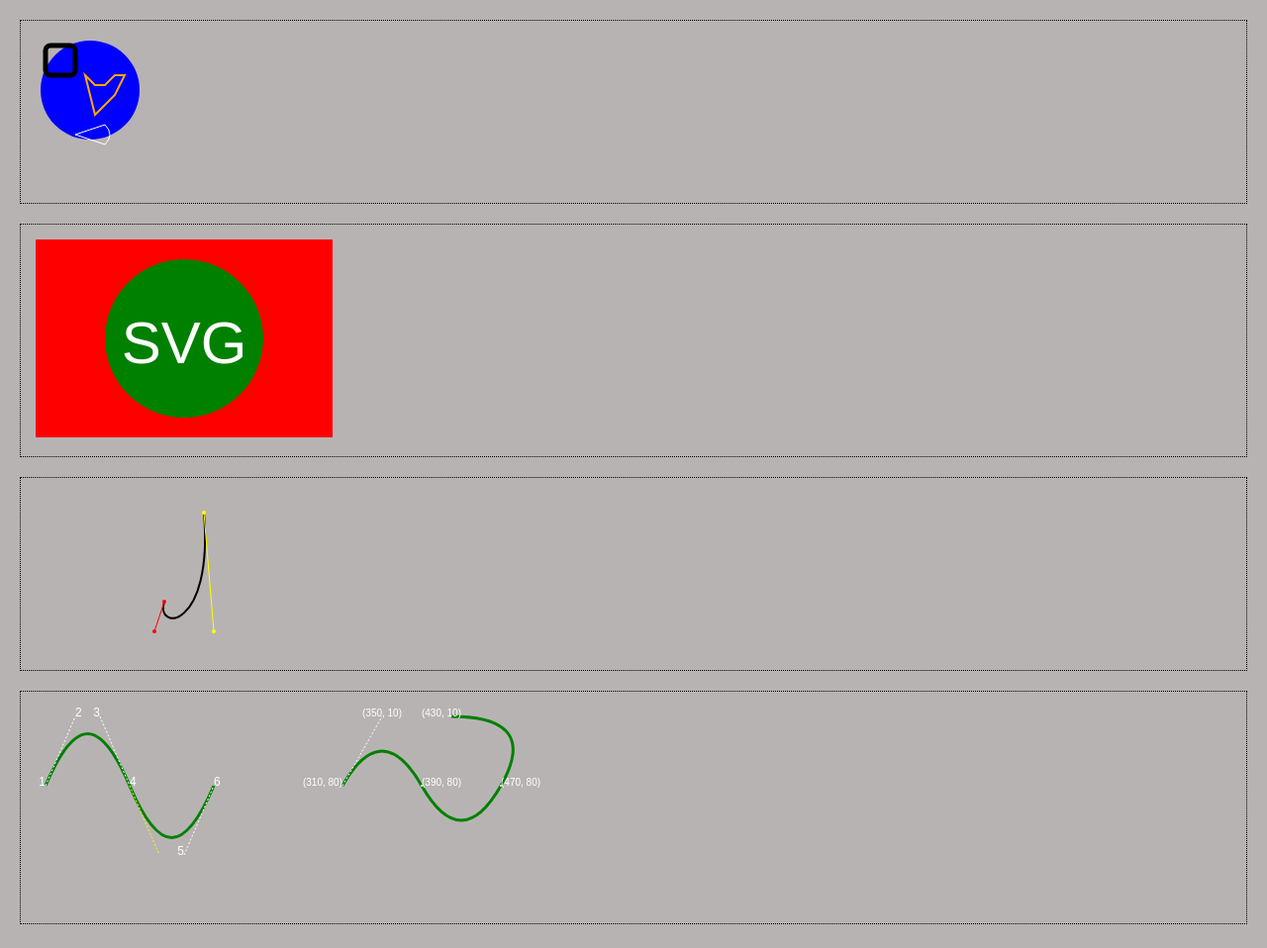
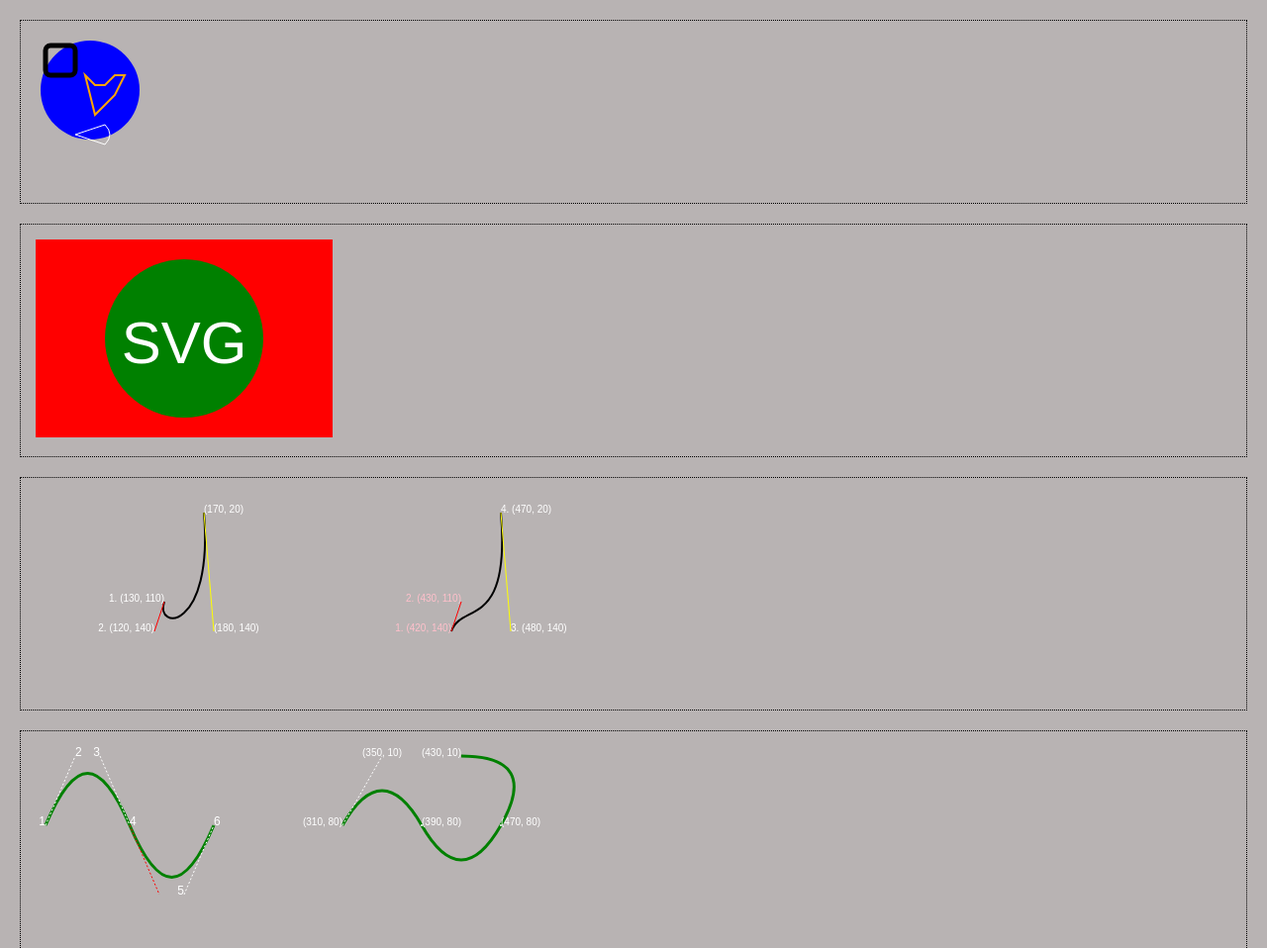
Before and after one commit to loriscope/d3-for-impatient, a plain HTML site: page project/index.html in a window 1280 px wide. Shown: the top 958 px of the page at 99% size. Drawn offline with nearby package versions, Linux system fonts and the light colour scheme.

Commit message:
20210420 - More work on Bezier curves.

```diff
--- a/project/index.html
+++ b/project/index.html
@@ -60,14 +60,39 @@
         </svg>
     </div>
     <div>
-        <svg width="190" height="160" xmlns="http://www.w3.org/2000/svg">
-            <path d="M 130 110 C 120 140, 180 140, 170 20" stroke="black" fill="transparent" stroke-width="2" />
-            <circle cx="130" cy="110" r="2" fill="red" />
+        <svg width="600" height="200" xmlns="http://www.w3.org/2000/svg">
+            <path d="
+                M 130 110
+                C 120 140,
+                180 140,
+                170 20"
+                stroke="black" fill="transparent" stroke-width="2" />
+            <text text-anchor="end" x="130" y="110" font-size="10px" fill="white">1. (130, 110)</text>
+            <text text-anchor="end" x="120" y="140" font-size="10px" fill="white">2. (120, 140)</text>
+            <text text-anchor="start" x="180" y="140" font-size="10px" fill="white">(180, 140)</text>
+            <text text-anchor="start" x="170" y="20" font-size="10px" fill="white">(170, 20)</text>
+            <!-- <circle cx="130" cy="110" r="2" fill="red" />
             <circle cx="120" cy="140" r="2" fill="red" />
             <circle cx="180" cy="140" r="2" fill="yellow" />
-            <circle cx="170" cy="20" r="2" fill="yellow" />
+            <circle cx="170" cy="20" r="2" fill="yellow" /> -->
             <line x1="130" x2="120" y1="110" y2="140" stroke="red" stroke-width="1" />
             <line x1="180" x2="170" y1="140" y2="20" stroke="yellow" stroke-width="1" />
+            <path d="
+                M 420 140
+                C 430 110,
+                480 140,
+                470 20"
+                stroke="black" fill="transparent" stroke-width="2" />
+                <text text-anchor="end" x="420" y="140" font-size="10px" fill="pink">1. (420, 140)</text>
+                <text text-anchor="end" x="430" y="110" font-size="10px" fill="pink">2. (430, 110)</text>
+            <text text-anchor="start" x="480" y="140" font-size="10px" fill="white">3. (480, 140)</text>
+            <text text-anchor="start" x="470" y="20" font-size="10px" fill="white">4. (470, 20)</text>
+            <!-- <circle cx="420" cy="140" r="2" fill="red" />
+            <circle cx="430" cy="110" r="2" fill="red" />
+            <circle cx="480" cy="140" r="2" fill="yellow" />
+            <circle cx="470" cy="20" r="2" fill="yellow" /> -->
+            <line x1="420" x2="430" y1="140" y2="110" stroke="red" stroke-width="1" />
+            <line x1="480" x2="470" y1="140" y2="20" stroke="yellow" stroke-width="1" />
         </svg>
     </div>
     <div>
@@ -91,7 +116,7 @@
             <circle cx="125" cy="150" r="2" fill="red" /> -->
             <!-- <text text-anchor="end" x="95" y="80" font-size="12px" fill="blue">a</text>
             <text text-anchor="start" x="125" y="150" font-size="12px" fill="blue">b</text> -->
-            <line x1="95" x2="125" y1="80" y2="150" stroke="yellow" stroke-width="1" stroke-dasharray="2,2" />
+            <line x1="95" x2="125" y1="80" y2="150" stroke="red" stroke-width="1" stroke-dasharray="2,2" />
             <text text-anchor="end" x="150" y="150" font-size="12px" fill="white">5</text>
             <text text-anchor="start" x="180" y="80" font-size="12px" fill="white">6</text>
             <line x1="150" x2="180" y1="150" y2="80" stroke="white" stroke-width="1" stroke-dasharray="2,2" />
@@ -100,7 +125,7 @@
                 Q 350 10,
                 390 80
                 T 470 80
-                420 10"
+                430 10"
                 stroke="green" stroke-width="3" fill="transparent" />
             <text text-anchor="end" x="310" y="80" font-size="10px" fill="white">(310, 80)</text>
             <text text-anchor="middle" x="350" y="10" font-size="10px" fill="white">(350, 10)</text>
```
